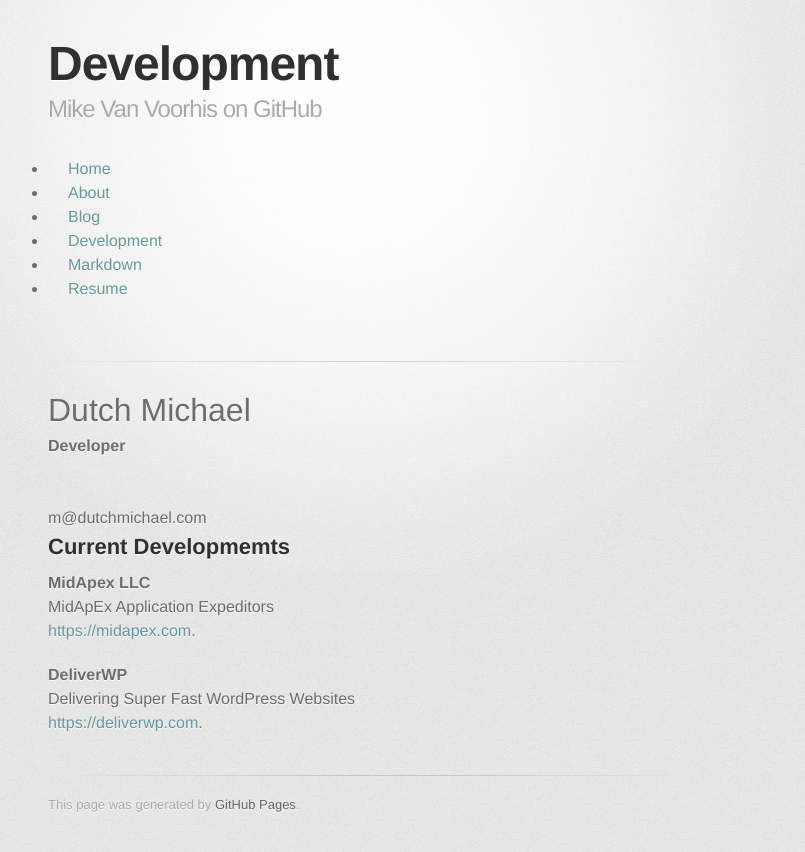
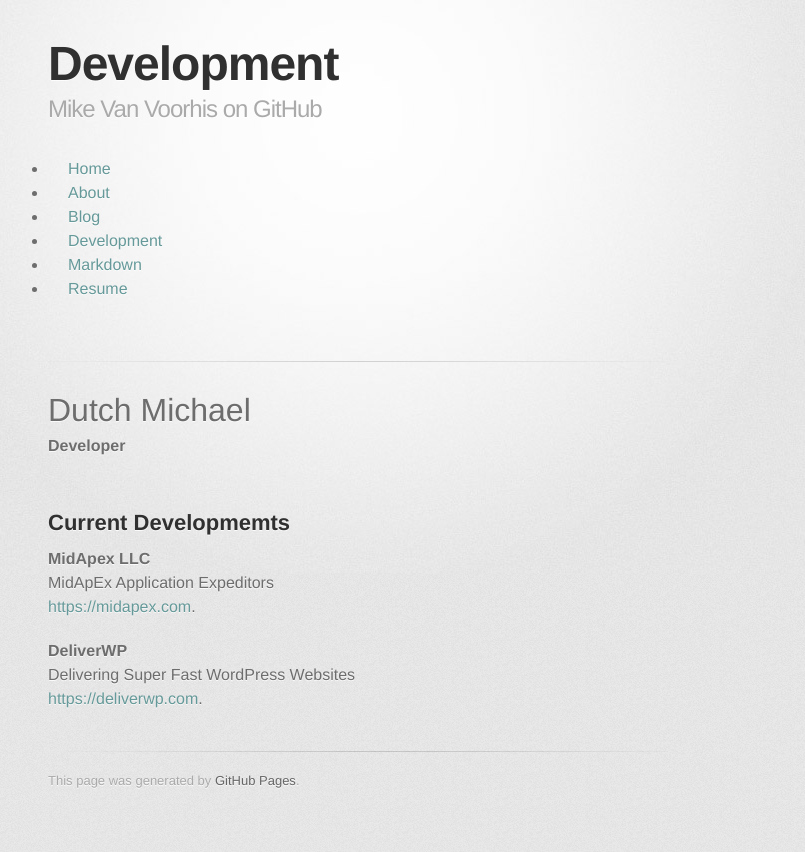
Before and after one commit to dutchmichael/dutchmichael.github.io, a Jekyll site: the page built from development/index.html, in a window 1280 px wide. Shown: the top 852 px of the page, without its empty margins (282-1087 px from the left). Built offline with Jekyll 4.4.1, drawn with Linux system fonts in a browser that asks for light colours; some web fonts are replaced.

Commit message:
commented out the line for dutchmichael.com

```diff
--- a/development/index.html
+++ b/development/index.html
@@ -10,8 +10,8 @@
 					<br>
 					<br>
 
-					<span class="obfuscate">m@dutchmichael.com</span>
-					</address>
+					<!-- <span class="obfuscate">m@dutchmichael.com</span>
+					</address> -->
 
 					<h2>Current Developmemts</h2>
 
```
